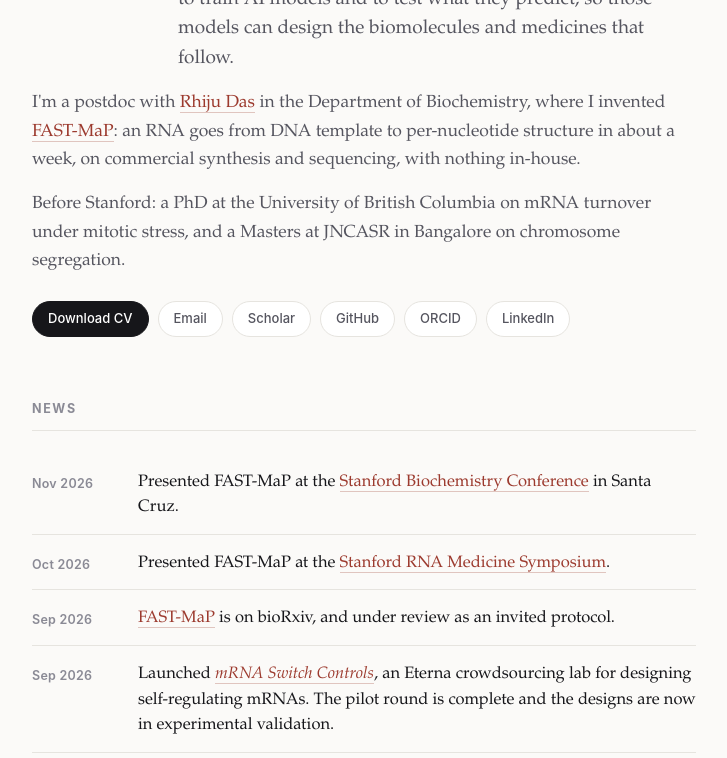
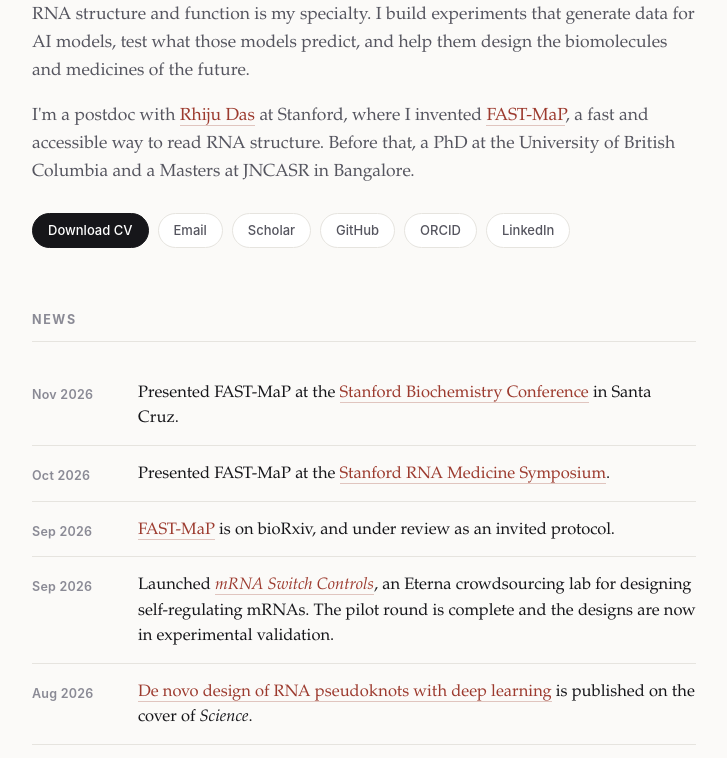
Before and after one commit to JigyasaV/jigyasav.github.io, a plain HTML site: page index_v2.html in a window 1280 px wide. Shown: the part 240-998 px from the top of the page, without its empty margins (276-1003 px from the left). Drawn offline with Linux system fonts and the light colour scheme.

Commit message:
Simplify the hero: lead with the CV's opening line

```diff
--- a/index_v2.html
+++ b/index_v2.html
@@ -164,13 +164,13 @@
     <div>
       <h1>Jigyasa Verma</h1>
       <p class="role">Postdoctoral Researcher · Das Lab, Stanford University</p>
-      <p class="lede">I build wet-lab methods that turn RNA into data fast enough to train AI models and to test what they predict, so those models can design the biomolecules and medicines that follow.</p>
+      <p class="lede">I'm an experimentalist who builds methods.</p>
     </div>
   </div>
 
-  <p>I'm a postdoc with <a href="http://daslab.stanford.edu/" target="_blank" rel="noopener">Rhiju Das</a> in the Department of Biochemistry, where I invented <a href="#research">FAST-MaP</a>: an RNA goes from DNA template to per-nucleotide structure in about a week, on commercial synthesis and sequencing, with nothing in-house.</p>
+  <p>RNA structure and function is my specialty. I build experiments that generate data for AI models, test what those models predict, and help them design the biomolecules and medicines of the future.</p>
 
-  <p>Before Stanford: a PhD at the University of British Columbia on mRNA turnover under mitotic stress, and a Masters at JNCASR in Bangalore on chromosome segregation.</p>
+  <p>I'm a postdoc with <a href="http://daslab.stanford.edu/" target="_blank" rel="noopener">Rhiju Das</a> at Stanford, where I invented <a href="#research">FAST-MaP</a>, a fast and accessible way to read RNA structure. Before that, a PhD at the University of British Columbia and a Masters at JNCASR in Bangalore.</p>
 
   <div class="links">
     <a class="primary" href="Jigyasa_Verma_CV.pdf">Download CV</a>
```
